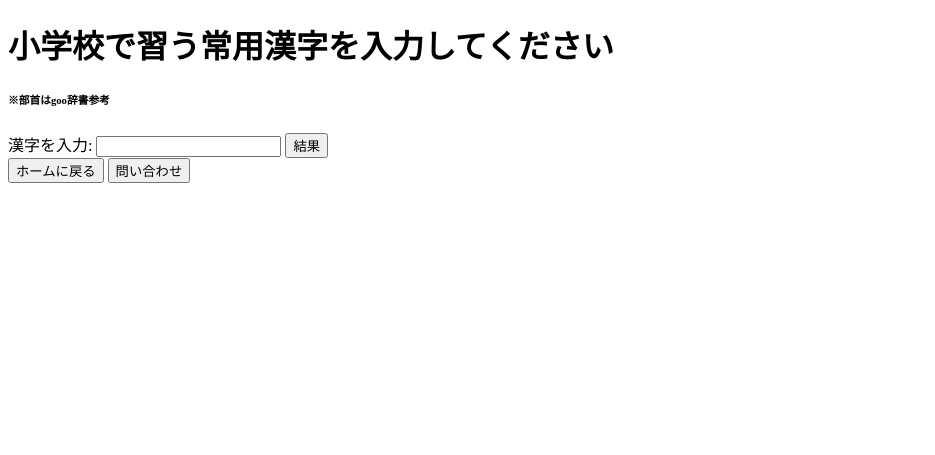
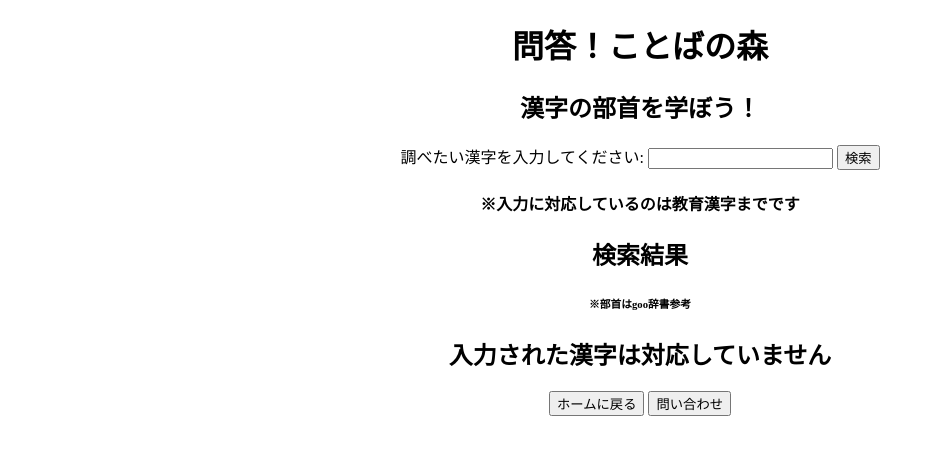
Before and after one commit to AbebeAbaba/Hackathon-Richard, a Flask app: page /kanji in a window 1280 px wide. Shown: the top 455 px of the page, without its empty margins (0-935 px from the left). Run offline with Flask 3, Linux system fonts and the light colour scheme.

Commit message:
変更諸々
ｑ

```diff
--- a/flask/app/templates/kanji.html
+++ b/flask/app/templates/kanji.html
@@ -1,23 +1,36 @@
 <!DOCTYPE html>
 <head>
 </head>
+<style>
+    .center{
+        text-align: center;
+    }
+</style>
 <body>
-    <h1>小学校で習う常用漢字を入力してください</h1>
-    <h6>※部首はgoo辞書参考</h6>
+    <div class="center">
+    <h1>問答！ことばの森</h1>
+    <h2>漢字の部首を学ぼう！</h2>
     <form action="/kanji/knpy" method="post">
-        <label for="user_input">漢字を入力:</label>
+        <label for="user_input">調べたい漢字を入力してください:</label>
         <input type="text" id="user_input" name="user_input" required>
-        <button type="submit">結果</button>
+        <button type="submit">検索</button>
     </form>
 
+    <h4>※入力に対応しているのは教育漢字までです</h4>
+    <h2>検索結果</h2>
+    <h6>※部首はgoo辞書参考</h6>
     {% if result %}
-    {% for kanji in result %}
-    {% set my_dict = kanji %}
-    <h2>Result: {{ my_dict.keys() | first }}: {{ my_dict[my_dict.keys() | first] | first }}</h2>
-    {% endfor %}
+        <h4>[入力した漢字]:[部首]の形式で出力されます</h4>
+        {% for kanji in result %}
+        {% set my_dict = kanji %}
+        <h2>{{ my_dict.keys() | first }}: {{ my_dict[my_dict.keys() | first] | first }}</h2>
+        {% endfor %}
+    {% else %}
+        <h2>入力された漢字は対応していません</h2>
     {% endif %}
 
     <button type="button" onclick="location.href='/'" value="ホーム"> ホームに戻る </button>
     <button type="button" onclick="location.href='/help'" value="問い合わせ"> 問い合わせ </button>
+    </div>
 </body>
 </html>
```
Also changed, not shown: flask/app/templates/english.html (+10 -1 lines), flask/app/templates/styyle_index.css (deleted).
